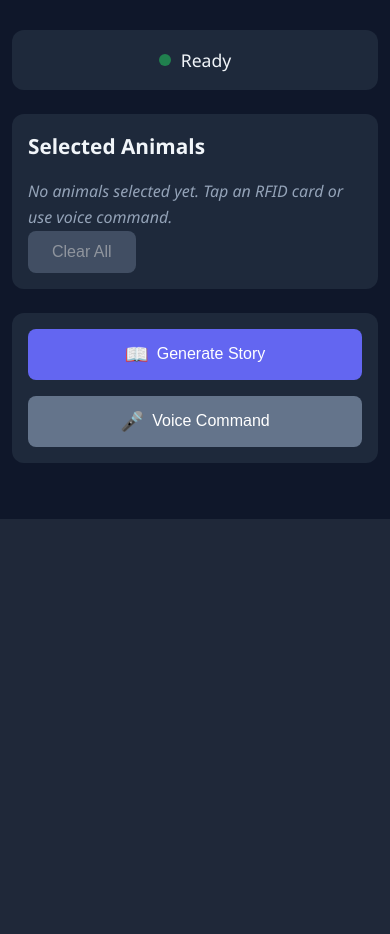
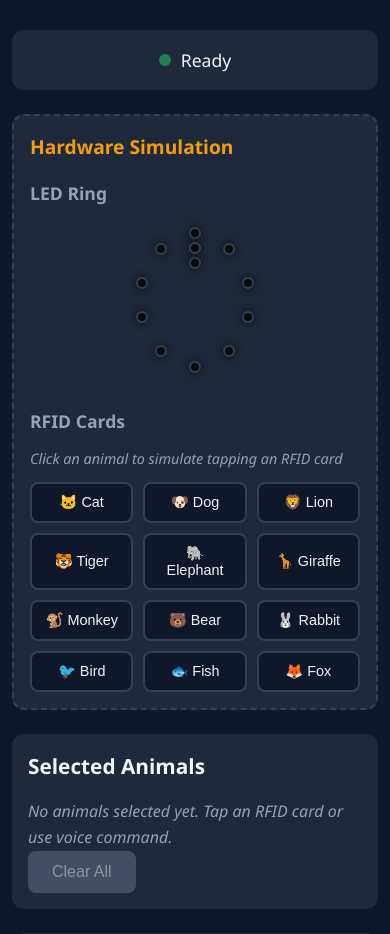
Before and after one commit to biancanevo/once-upon-a-time, a Flask app: page / in a window 390 px wide. Shown: the part 325-1259 px from the top of the page. Before the commit the page ends 844 px from the top, so only its background shows below. Run offline with Flask 3, Linux system fonts and the light colour scheme; data that the repository does not hold is empty; parts of the project's set-up code (start-up, migrations or seed data) failed here and were passed over.

Commit message:
feat: add hardware simulation to web interface
Add RFID card simulation and LED ring visualization to the web interface for local development.

Features:
- LED Ring Visualization: Real-time display of LED ring colors with 12 pixels arranged in a circle
- RFID Simulation: Clickable animal buttons to simulate RFID card tapping
- Auto-registration: Cards are automatically registered if not found in the database
- Visual feedback: LED colors update in real-time (200ms polling), RFID buttons show tap animation

API Endpoints:
- GET /api/hardware/leds - Returns current LED state (mock mode only)
- POST /api/hardware/rfid/inject - Injects RFID card for testing (mock mode only)

UI Components:
- 12-LED ring with glow effects matching actual LED colors
- Grid of 12 animal buttons for quick RFID simulation
- Responsive design with mobile-optimized LED ring size

This enables full testing of the storyteller without physical hardware.

```diff
--- a/src/raspi_storyteller/routes/api.py
+++ b/src/raspi_storyteller/routes/api.py
@@ -431,3 +431,110 @@ def clear_cache():
         return jsonify({"status": "cleared"})
     except Exception as e:
         return jsonify({"error": str(e)}), 500
+
+
+# Hardware simulation endpoints (for development)
+
+@api_bp.route("/hardware/leds", methods=["GET"])
+def get_led_state():
+    """
+    Get current LED ring state (for development/mock mode).
+
+    Response JSON:
+    {
+        "led_count": 12,
+        "pixels": [[255, 0, 0], [0, 255, 0], ...],
+        "current_color": [255, 0, 0],
+        "mock": true
+    }
+    """
+    try:
+        led_controller = current_app.led_controller
+
+        # Check if it's a mock controller
+        from ..hardware.led_controller import MockLEDController
+        is_mock = isinstance(led_controller, MockLEDController)
+
+        if not is_mock:
+            return jsonify({
+                "error": "LED state only available in mock mode",
+                "mock": False
+            }), 400
+
+        # Get pixel data from mock controller
+        pixels = [list(led_controller.get_pixel(i)) for i in range(led_controller.led_count)]
+
+        return jsonify({
+            "led_count": led_controller.led_count,
+            "pixels": pixels,
+            "current_color": list(led_controller.get_current_color()),
+            "mock": True
+        })
+    except Exception as e:
+        logger.error(f"API error in get_led_state: {e}")
+        return jsonify({"error": str(e)}), 500
+
+
+@api_bp.route("/hardware/rfid/inject", methods=["POST"])
+def inject_rfid_card():
+    """
+    Inject an RFID card (for development/mock mode).
+
+    Request JSON:
+    {
+        "animal": "cat"  # Animal name (will look up registered card or use default UID)
+    }
+
+    Response JSON:
+    {
+        "status": "injected",
+        "animal": "cat",
+        "uid": "12345"
+    }
+    """
+    try:
+        data = request.get_json() or {}
+        animal = data.get("animal")
+
+        if not animal:
+            return jsonify({"error": "Animal name required"}), 400
+
+        rfid_handler = current_app.rfid_handler
+        state = current_app.state
+
+        # Check if it's a mock handler
+        from ..hardware.rfid_handler import MockRFIDHandler
+        is_mock = isinstance(rfid_handler, MockRFIDHandler)
+
+        if not is_mock:
+            return jsonify({
+                "error": "RFID injection only available in mock mode",
+                "mock": False
+            }), 400
+
+        # Find a registered card for this animal, or create a new one
+        uid = None
+        for card_uid, card_data in state.cards_db.items():
+            if card_data.get("animal") == animal:
+                uid = card_uid
+                break
+
+        # If no card found, create a temporary one
+        if not uid:
+            import hashlib
+            uid = hashlib.md5(animal.encode()).hexdigest()[:8]
+            state.register_card(uid, animal)
+            logger.info(f"Auto-registered card {uid} for animal: {animal}")
+
+        # Inject the card
+        rfid_handler.inject_card(uid, animal)
+        logger.info(f"Injected RFID card: {uid} -> {animal}")
+
+        return jsonify({
+            "status": "injected",
+            "animal": animal,
+            "uid": uid
+        })
+    except Exception as e:
+        logger.error(f"API error in inject_rfid_card: {e}")
+        return jsonify({"error": str(e)}), 500
--- a/static/app.js
+++ b/static/app.js
@@ -32,15 +32,20 @@ const elements = {
     loadingOverlay: document.getElementById('loading-overlay'),
     loadingText: document.getElementById('loading-text'),
     statusIndicator: document.getElementById('status-indicator'),
-    statusText: document.getElementById('status-text')
+    statusText: document.getElementById('status-text'),
+    ledRing: document.getElementById('led-ring'),
+    rfidButtons: document.getElementById('rfid-buttons')
 };
 
 // Initialize
 document.addEventListener('DOMContentLoaded', () => {
     setupEventListeners();
+    initializeLEDRing();
     loadCurrentState();
     // Poll for state updates (for RFID card detection)
     setInterval(loadCurrentState, 2000);
+    // Poll for LED state updates
+    setInterval(updateLEDRing, 200);
 });
 
 function setupEventListeners() {
@@ -65,6 +70,17 @@ function setupEventListeners() {
     // Audio player events
     elements.audioPlayer.addEventListener('ended', onSegmentEnded);
     elements.audioPlayer.addEventListener('error', onAudioError);
+
+    // RFID simulation buttons
+    if (elements.rfidButtons) {
+        const rfidButtons = elements.rfidButtons.querySelectorAll('.rfid-btn');
+        rfidButtons.forEach(btn => {
+            btn.addEventListener('click', () => {
+                const animal = btn.getAttribute('data-animal');
+                simulateRFIDTap(animal);
+            });
+        });
+    }
 }
 
 async function loadCurrentState() {
@@ -334,5 +350,80 @@ function hideLoading() {
     elements.loadingOverlay.style.display = 'none';
 }
 
+// LED Ring Functions
+
+function initializeLEDRing() {
+    if (!elements.ledRing) return;
+
+    // Create 12 LED elements in a circle
+    const ledCount = 12;
+    for (let i = 0; i < ledCount; i++) {
+        const led = document.createElement('div');
+        led.className = 'led-pixel';
+        led.dataset.index = i;
+        elements.ledRing.appendChild(led);
+    }
+}
+
+async function updateLEDRing() {
+    if (!elements.ledRing) return;
+
+    try {
+        const response = await fetch(`${API_BASE}/hardware/leds`);
+        if (!response.ok) return; // Silently fail if not in mock mode
+
+        const data = await response.json();
+        if (!data.mock) return;
+
+        // Update each LED pixel
+        const ledPixels = elements.ledRing.querySelectorAll('.led-pixel');
+        data.pixels.forEach((color, index) => {
+            if (ledPixels[index]) {
+                const [r, g, b] = color;
+                ledPixels[index].style.backgroundColor = `rgb(${r}, ${g}, ${b})`;
+                // Add glow effect if LED is on
+                if (r > 0 || g > 0 || b > 0) {
+                    ledPixels[index].style.boxShadow = `0 0 10px rgba(${r}, ${g}, ${b}, 0.8)`;
+                } else {
+                    ledPixels[index].style.boxShadow = 'none';
+                }
+            }
+        });
+    } catch (error) {
+        // Silently fail - hardware simulation may not be available
+    }
+}
+
+// RFID Simulation Functions
+
+async function simulateRFIDTap(animal) {
+    try {
+        const response = await fetch(`${API_BASE}/hardware/rfid/inject`, {
+            method: 'POST',
+            headers: { 'Content-Type': 'application/json' },
+            body: JSON.stringify({ animal })
+        });
+
+        const data = await response.json();
+
+        if (data.status === 'injected') {
+            // Visual feedback
+            const btn = elements.rfidButtons.querySelector(`[data-animal="${animal}"]`);
+            if (btn) {
+                btn.classList.add('tapped');
+                setTimeout(() => btn.classList.remove('tapped'), 500);
+            }
+
+            // The RFID polling loop will pick up the injected card
+            // and add it to selected animals automatically
+            setTimeout(loadCurrentState, 500);
+        } else {
+            console.error('Failed to inject RFID card:', data.error);
+        }
+    } catch (error) {
+        console.error('RFID injection failed:', error);
+    }
+}
+
 // Make removeAnimal available globally for onclick handlers
 window.removeAnimal = removeAnimal;
--- a/static/style.css
+++ b/static/style.css
@@ -568,6 +568,134 @@ section h3 {
     color: var(--text-color);
 }
 
+/* Hardware Simulation */
+.hardware-section {
+    background: var(--bg-secondary);
+    border: 2px dashed var(--border-color);
+}
+
+.hardware-section h2 {
+    color: var(--warning-color);
+    font-size: 1.2rem;
+}
+
+.hardware-section .hint {
+    color: var(--text-muted);
+    font-size: 0.9rem;
+    margin-bottom: 12px;
+    font-style: italic;
+}
+
+/* LED Ring Visualization */
+.led-ring-container {
+    margin-bottom: 30px;
+}
+
+.led-ring {
+    position: relative;
+    width: 200px;
+    height: 200px;
+    margin: 20px auto;
+}
+
+.led-pixel {
+    position: absolute;
+    width: 16px;
+    height: 16px;
+    border-radius: 50%;
+    background-color: rgb(20, 20, 20);
+    border: 2px solid var(--border-color);
+    transition: background-color 0.1s ease, box-shadow 0.1s ease;
+}
+
+/* Position LEDs in a circle */
+.led-pixel:nth-child(1) { transform: translate(92px, 0px); }
+.led-pixel:nth-child(2) { transform: translate(138px, 21px); }
+.led-pixel:nth-child(3) { transform: translate(163px, 67px); }
+.led-pixel:nth-child(4) { transform: translate(163px, 113px); }
+.led-pixel:nth-child(5) { transform: translate(138px, 159px); }
+.led-pixel:nth-child(6) { transform: translate(92px, 180px); }
+.led-pixel:nth-child(7) { transform: translate(46px, 159px); }
+.led-pixel:nth-child(8) { transform: translate(21px, 113px); }
+.led-pixel:nth-child(9) { transform: translate(21px, 67px); }
+.led-pixel:nth-child(10) { transform: translate(46px, 21px); }
+.led-pixel:nth-child(11) { transform: translate(92px, 40px); }
+.led-pixel:nth-child(12) { transform: translate(92px, 20px); }
+
+/* RFID Simulation */
+.rfid-simulation {
+    margin-top: 20px;
+}
+
+.rfid-buttons {
+    display: grid;
+    grid-template-columns: repeat(auto-fill, minmax(120px, 1fr));
+    gap: 10px;
+}
+
+.rfid-btn {
+    padding: 12px 16px;
+    border: 2px solid var(--border-color);
+    border-radius: 8px;
+    background: var(--bg-color);
+    color: var(--text-color);
+    font-size: 1rem;
+    cursor: pointer;
+    transition: all 0.2s ease;
+    display: flex;
+    align-items: center;
+    justify-content: center;
+    gap: 6px;
+}
+
+.rfid-btn:hover {
+    border-color: var(--primary-color);
+    background: rgba(99, 102, 241, 0.1);
+    transform: translateY(-2px);
+}
+
+.rfid-btn:active,
+.rfid-btn.tapped {
+    border-color: var(--success-color);
+    background: rgba(34, 197, 94, 0.2);
+    transform: scale(0.95);
+}
+
+@media (max-width: 600px) {
+    .rfid-buttons {
+        grid-template-columns: repeat(auto-fill, minmax(100px, 1fr));
+    }
+
+    .rfid-btn {
+        font-size: 0.9rem;
+        padding: 10px 12px;
+    }
+
+    .led-ring {
+        width: 150px;
+        height: 150px;
+    }
+
+    .led-pixel {
+        width: 12px;
+        height: 12px;
+    }
+
+    /* Adjust LED positions for smaller ring */
+    .led-pixel:nth-child(1) { transform: translate(69px, 0px); }
+    .led-pixel:nth-child(2) { transform: translate(103px, 16px); }
+    .led-pixel:nth-child(3) { transform: translate(122px, 50px); }
+    .led-pixel:nth-child(4) { transform: translate(122px, 84px); }
+    .led-pixel:nth-child(5) { transform: translate(103px, 118px); }
+    .led-pixel:nth-child(6) { transform: translate(69px, 134px); }
+    .led-pixel:nth-child(7) { transform: translate(35px, 118px); }
+    .led-pixel:nth-child(8) { transform: translate(16px, 84px); }
+    .led-pixel:nth-child(9) { transform: translate(16px, 50px); }
+    .led-pixel:nth-child(10) { transform: translate(35px, 16px); }
+    .led-pixel:nth-child(11) { transform: translate(69px, 30px); }
+    .led-pixel:nth-child(12) { transform: translate(69px, 15px); }
+}
+
 /* Responsive */
 @media (max-width: 600px) {
     .container {
--- a/templates/index.html
+++ b/templates/index.html
@@ -24,6 +24,39 @@
             <div id="status-indicator" class="status-indicator idle">
                 <span class="status-dot"></span>
                 <span id="status-text">Ready</span>
+            </div>
+        </section>
+
+        <!-- Hardware Simulation Section (Development) -->
+        <section class="hardware-section">
+            <h2>Hardware Simulation</h2>
+
+            <!-- LED Ring Visualization -->
+            <div class="led-ring-container">
+                <h3>LED Ring</h3>
+                <div class="led-ring" id="led-ring">
+                    <!-- LED pixels will be generated by JavaScript -->
+                </div>
+            </div>
+
+            <!-- RFID Simulation -->
+            <div class="rfid-simulation">
+                <h3>RFID Cards</h3>
+                <p class="hint">Click an animal to simulate tapping an RFID card</p>
+                <div class="rfid-buttons" id="rfid-buttons">
+                    <button class="rfid-btn" data-animal="cat">🐱 Cat</button>
+                    <button class="rfid-btn" data-animal="dog">🐶 Dog</button>
+                    <button class="rfid-btn" data-animal="lion">🦁 Lion</button>
+                    <button class="rfid-btn" data-animal="tiger">🐯 Tiger</button>
+                    <button class="rfid-btn" data-animal="elephant">🐘 Elephant</button>
+                    <button class="rfid-btn" data-animal="giraffe">🦒 Giraffe</button>
+                    <button class="rfid-btn" data-animal="monkey">🐒 Monkey</button>
+                    <button class="rfid-btn" data-animal="bear">🐻 Bear</button>
+                    <button class="rfid-btn" data-animal="rabbit">🐰 Rabbit</button>
+                    <button class="rfid-btn" data-animal="bird">🐦 Bird</button>
+                    <button class="rfid-btn" data-animal="fish">🐟 Fish</button>
+                    <button class="rfid-btn" data-animal="fox">🦊 Fox</button>
+                </div>
             </div>
         </section>
 
```
